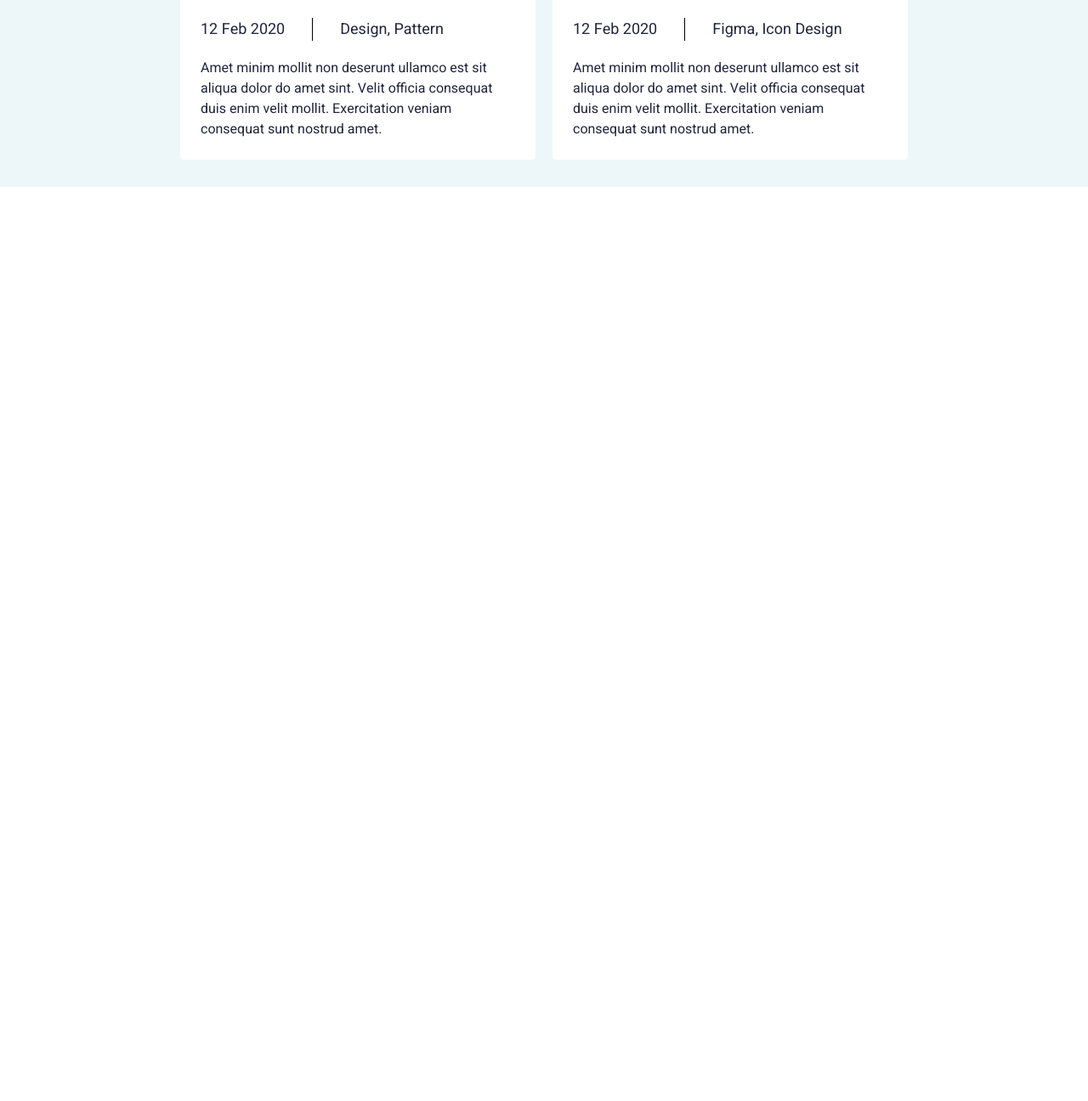
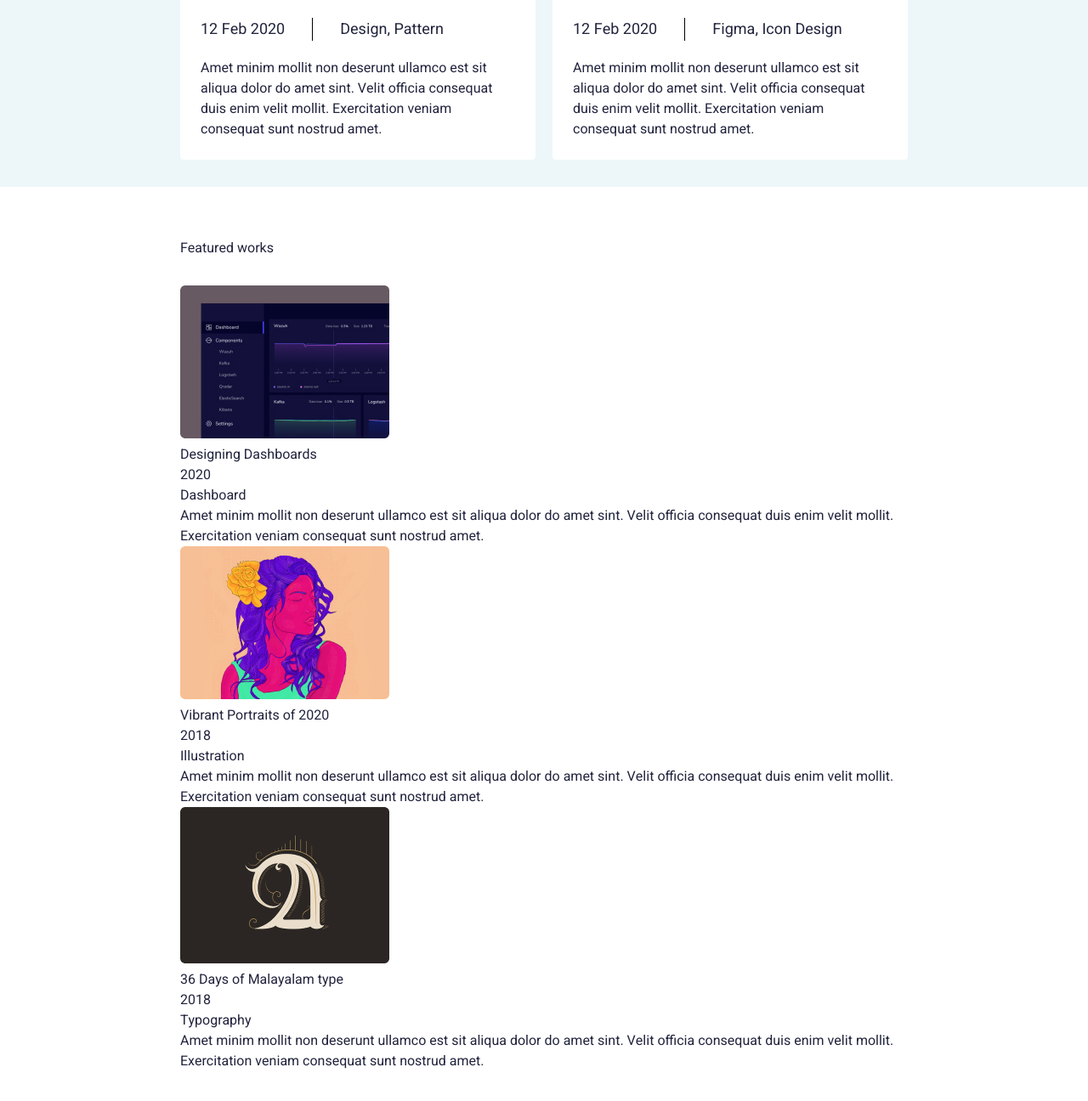
Before and after one commit to RakhmetovNurbolat/Jhon, a plain HTML site: page index.html in a window 1280 px wide. Shown: the part 765-2061 px from the top of the page at 85% size. Before the commit the page ends 1013 px from the top, so only its background shows below. Drawn offline with Linux system fonts and the light colour scheme.

Commit message:
block_works

```diff
--- a/css/main.css
+++ b/css/main.css
@@ -28,6 +28,10 @@ body{
 .wrapper{
     margin: 0 auto;
     width: 856px;
+}
+/* Float not */
+.clearfix{
+    clear: both;
 }
 /*
     Меню
@@ -132,9 +136,7 @@ body{
     float: left;
     font-size: 18px;
 }
-.clearfix{
-    clear: both;
-}
+
 .posts__data{
     border-right: 1px solid #000;
     padding-right: 32px;
@@ -150,3 +152,12 @@ body{
 }
 
 /*End Postss*/
+/*WORKS*/
+.works{
+    margin-top: 60px;
+    margin-bottom: 140px;
+}
+.works__title{
+    margin-bottom: 32px;
+}
+/*End*/
--- a/index.html
+++ b/index.html
@@ -71,6 +71,61 @@
             </div>
         </div>
     </div>
-    <!--POST-->
+    <!--End POST-->
+    <!--WORKS-->
+    <div class="works">
+        <div class="wrapper">
+            <div class="works__title"> Featured works </div>
+            <div class="works__posts">
+
+                <div class="work">
+                    <div class="work__img">
+                        <img src="img/works_1.jpg" alt="work">
+                    </div>
+                    <div class="work__title"> Designing Dashboards </div>
+                    <div class="work__info">
+                        <div class="work__info-year">2020</div>
+                        <div class="work__info-name">Dashboard</div>
+                        <div class="clearfix"></div>
+                    </div>
+                    <div class="work__text">
+                        Amet minim mollit non deserunt ullamco est sit aliqua dolor do amet sint. Velit officia consequat duis enim velit mollit. Exercitation veniam consequat sunt nostrud amet.
+                    </div>
+                </div>
+
+                <div class="work">
+                    <div class="work__img">
+                        <img src="img/works_2.jpg" alt="work">
+                    </div>
+                    <div class="work__title">Vibrant Portraits of 2020</div>
+                    <div class="work__info">
+                        <div class="work__info-year"> 2018 </div>
+                        <div class="work__info-name"> Illustration </div>
+                        <div class="clearfix"></div>
+                    </div>
+                    <div class="work__text">
+                        Amet minim mollit non deserunt ullamco est sit aliqua dolor do amet sint. Velit officia consequat duis enim velit mollit. Exercitation veniam consequat sunt nostrud amet.
+                    </div>
+                </div>
+
+                <div class="work">
+                    <div class="work__img">
+                        <img src="img/works_3.jpg" alt="work">
+                    </div>
+                    <div class="work__title"> 36 Days of Malayalam type </div>
+                    <div class="work__info">
+                        <div class="work__info-year"> 2018 </div>
+                        <div class="work__info-name"> Typography </div>
+                        <div class="clearfix"></div>
+                    </div>
+                    <div class="work__text">
+                        Amet minim mollit non deserunt ullamco est sit aliqua dolor do amet sint. Velit officia consequat duis enim velit mollit. Exercitation veniam consequat sunt nostrud amet.
+                    </div>
+                </div>
+
+            </div>
+        </div>
+    </div>
+    <!--End WORKS-->
 </body>
 </html>
```
Also changed, not shown: img/works_1.jpg (added), img/works_2.jpg (added), img/works_3.jpg (added).
